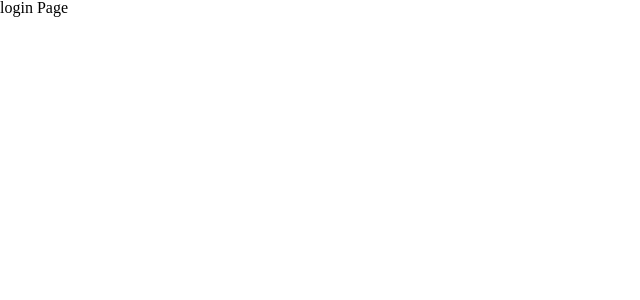
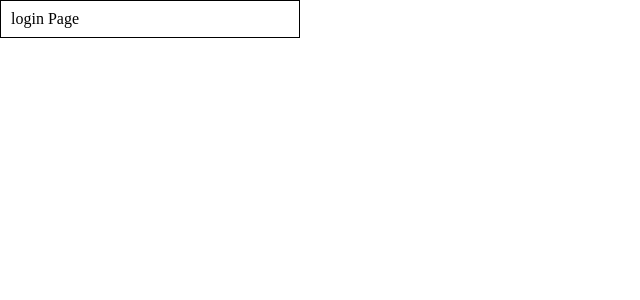
Before and after one commit to Size-Project/Golfie, a React (Create React App) app in the folder frontend/: page /account/login in a window 1280 px wide. Shown: the top 300 px of the page, without its empty margins (0-640 px from the left). Built offline with nearby package versions, Linux system fonts and the light colour scheme.

Commit message:
글로벌 스타일에서 box 모델링을 border box로 변환

```diff
--- a/frontend/src/GlobalStyle.js
+++ b/frontend/src/GlobalStyle.js
@@ -18,5 +18,11 @@ export const GlobalStyle = createGlobalStyle`
     --color-white: #ffffff;
   }
 
+  * {
+    box-sizing: border-box;
+    margin: 0;
+    padding: 0;
+  }
+
   ${reset};
 `;
--- a/frontend/src/pages/Login/index.jsx
+++ b/frontend/src/pages/Login/index.jsx
@@ -1,7 +1,14 @@
 import React from 'react';
+import styled from 'styled-components';
+
+const Wrapper = styled.div`
+  border: 1px solid;
+  padding: 10px;
+  width: 300px;
+`;
 
 const LoginPage = () => {
-  return <div>login Page</div>;
+  return <Wrapper>login Page</Wrapper>;
 };
 
 export default LoginPage;
```
